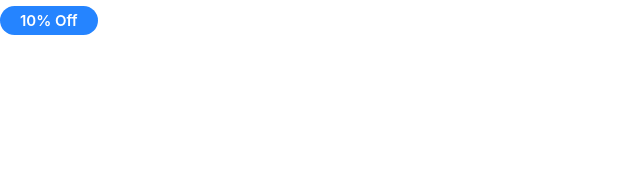
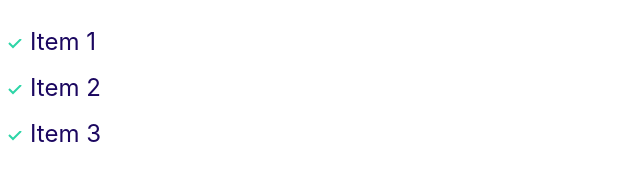
Before and after one commit to Paulgorithms/moshify, a plain HTML site: page index.html in a window 1280 px wide. Shown: the whole page, without its empty margins (0-640 px from the left). Drawn offline with Linux system fonts and the light colour scheme.

Commit message:
Build the list component.

```diff
--- a/css/styles.css
+++ b/css/styles.css
@@ -121,3 +121,32 @@ a {
     font-size: 1.2rem;
   }
 }
+
+/* Lists */
+
+.list {
+  list-style: none;
+  padding-left: 0;
+  color: var(--color-heading);
+}
+
+.list--inline .list__item {
+  display: inline-block;
+  margin-right: 2rem;
+}
+
+.list--tick {
+  list-style-image: url(../images/tick.svg);
+  padding-left: 3rem;
+}
+
+.list--tick .list__item {
+  padding-left: 0.5rem;
+  margin-bottom: 1rem;
+}
+
+@media screen and (min-width: 1024px) {
+  .list--tick .list__item {
+    padding-left: 0;
+  }
+}
--- a/index.html
+++ b/index.html
@@ -8,6 +8,10 @@
     <link rel="stylesheet" href="css/styles.css" />
   </head>
   <body>
-    <span class="badge badge--primary">10% Off</span>
+    <ul class="list list--tick">
+      <li class="list__item">Item 1</li class="">
+      <li class="list__item">Item 2</li class="">
+      <li class="list__item">Item 3</li class="">
+    </ul>
   </body>
 </html>
```
Also changed, not shown: components/lists.html (added, +5 -0 lines), images/tick.svg (added).
